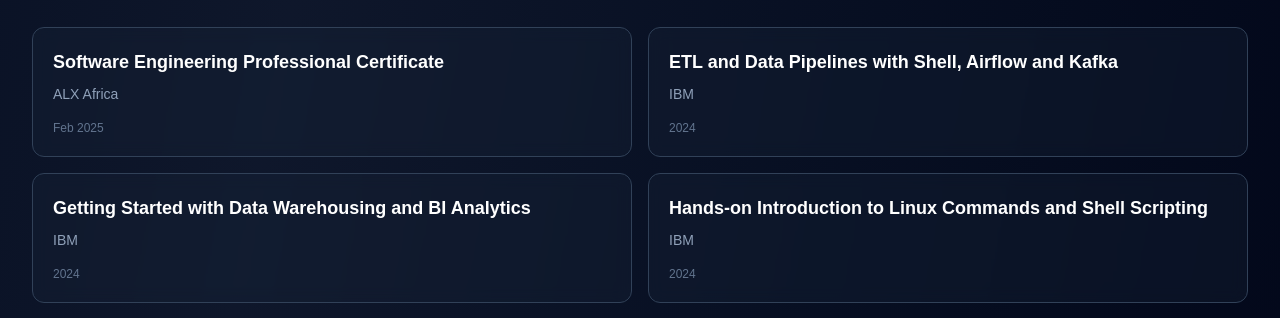
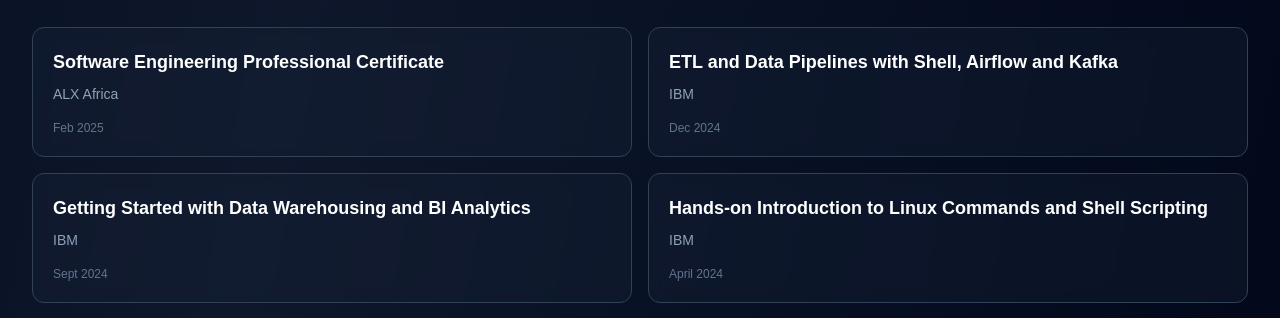
Before and after one commit to msnzilu/portfolio, a Next.js app: page / in a window 1280 px wide. Shown: the part 5247-5565 px from the top of the page. Built offline with nearby package versions, Linux system fonts and the light colour scheme.

Commit message:
Update icon

```diff
--- a/components/Education.tsx
+++ b/components/Education.tsx
@@ -46,17 +46,17 @@
   {
     name: "ETL and Data Pipelines with Shell, Airflow and Kafka",
     issuer: "IBM",
-    date: "2024",
+    date: "Dec 2024",
   },
   {
     name: "Getting Started with Data Warehousing and BI Analytics",
     issuer: "IBM",
-    date: "2024",
+    date: "Sept 2024",
   },
   {
     name: "Hands-on Introduction to Linux Commands and Shell Scripting",
     issuer: "IBM",
-    date: "2024",
+    date: "April 2024",
   },
   {
     name: "Data Science Professional Certificate",
```
